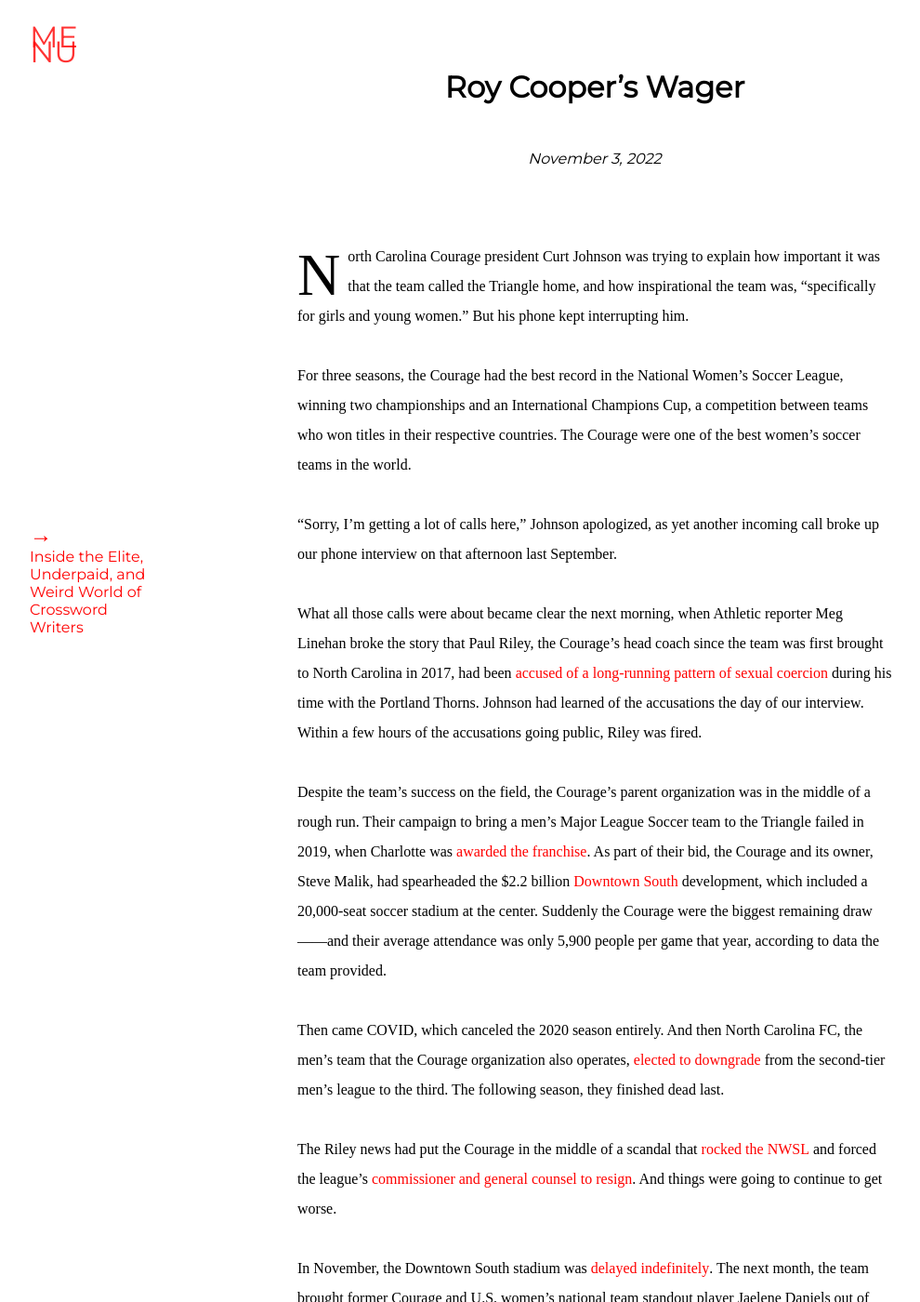
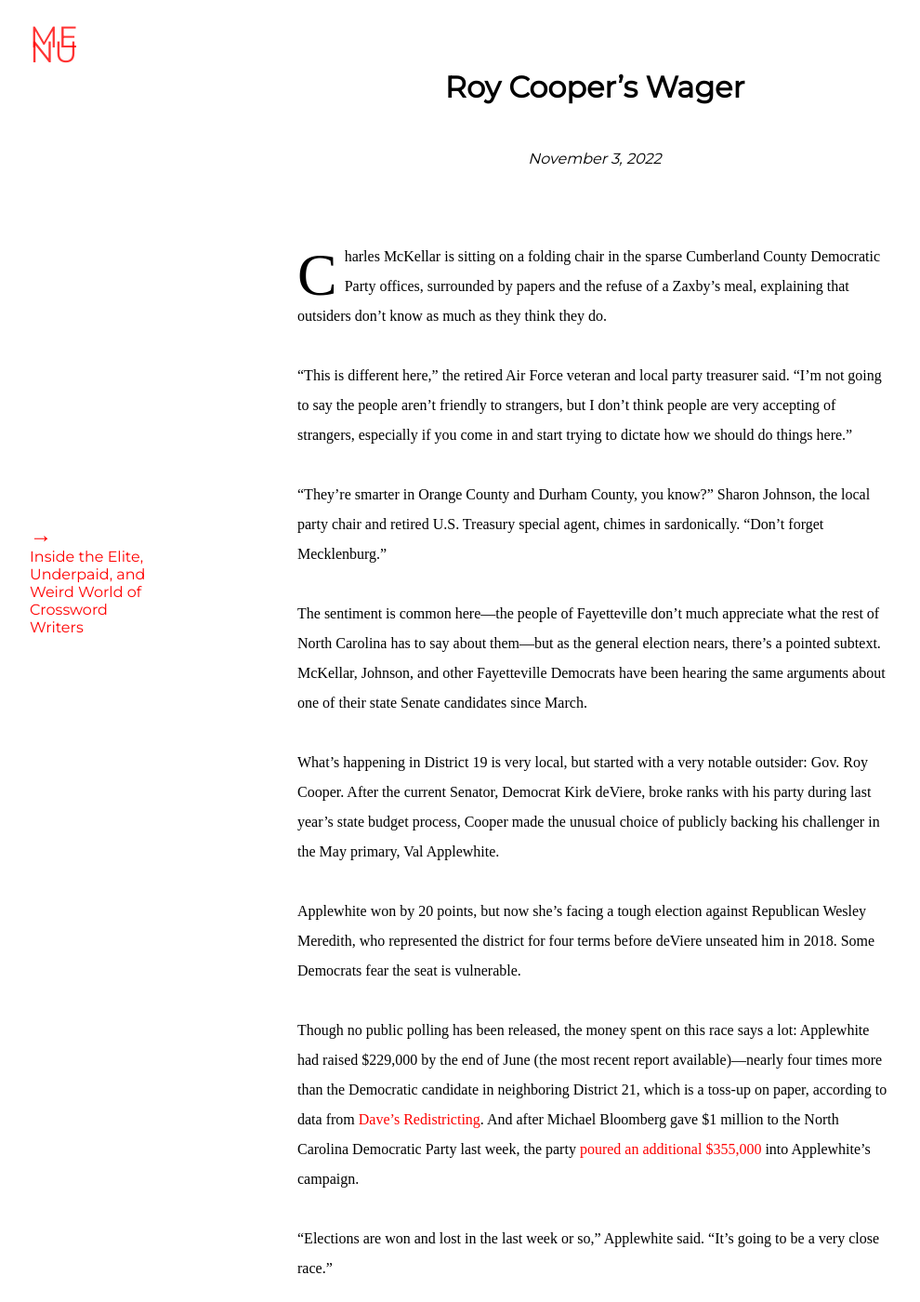
Before and after one commit to themhartman/themhartman.github.io, a Jekyll site: the page built from _posts/2022-11-03-roy-coopers-wager.markdown, in a window 1280 px wide and 1400 px high, scrolled down 470 px. Shown: the whole window at 93% size, without its empty margins (0-990 px from the left). Built offline with Jekyll 4.4.1, drawn with Linux system fonts in a browser that asks for light colours; some web fonts are replaced; some of the changed text lies outside the part shown.

Commit message:
Update 2022-11-03-roy-coopers-wager.markdown

```diff
--- a/_posts/2022-11-03-roy-coopers-wager.markdown
+++ b/_posts/2022-11-03-roy-coopers-wager.markdown
@@ -11,32 +11,30 @@
 layout: post
 image: /assets/img/theassembly.png
 ---
-North Carolina Courage president Curt Johnson was trying to explain how important it was that the team called the Triangle home, and how inspirational the team was, “specifically for girls and young women.” But his phone kept interrupting him.
+Charles McKellar is sitting on a folding chair in the sparse Cumberland County Democratic Party offices, surrounded by papers and the refuse of a Zaxby’s meal, explaining that outsiders don’t know as much as they think they do.
 
-For three seasons, the Courage had the best record in the National Women’s Soccer League, winning two championships and an International Champions Cup, a competition between teams who won titles in their respective countries. The Courage were one of the best women’s soccer teams in the world.
+“This is different here,” the retired Air Force veteran and local party treasurer said. “I’m not going to say the people aren’t friendly to strangers, but I don’t think people are very accepting of strangers, especially if you come in and start trying to dictate how we should do things here.”
 
-“Sorry, I’m getting a lot of calls here,” Johnson apologized, as yet another incoming call broke up our phone interview on that afternoon last September.
+“They’re smarter in Orange County and Durham County, you know?” Sharon Johnson, the local party chair and retired U.S. Treasury special agent, chimes in sardonically. “Don’t forget Mecklenburg.”
 
-What all those calls were about became clear the next morning, when Athletic reporter Meg Linehan broke the story that Paul Riley, the Courage’s head coach since the team was first brought to North Carolina in 2017, had been [accused of a long-running pattern of sexual coercion](https://theathletic.com/2857633/2021/09/30/this-guy-has-a-pattern-amid-institutional-failure-former-nwsl-players-accuse-prominent-coach-of-sexual-coercion/) during his time with the Portland Thorns. Johnson had learned of the accusations the day of our interview. Within a few hours of the accusations going public, Riley was fired.
+The sentiment is common here—the people of Fayetteville don’t much appreciate what the rest of North Carolina has to say about them—but as the general election nears, there’s a pointed subtext. McKellar, Johnson, and other Fayetteville Democrats have been hearing the same arguments about one of their state Senate candidates since March.
 
-Despite the team’s success on the field, the Courage’s parent organization was in the middle of a rough run. Their campaign to bring a men’s Major League Soccer team to the Triangle failed in 2019, when Charlotte was [awarded the franchise](https://www.theassemblync.com/long-form/football-soccer-futbol/). As part of their bid, the Courage and its owner, Steve Malik, had spearheaded the $2.2 billion [Downtown South](https://www.visitdowntownsouth.com/) development, which included a 20,000-seat soccer stadium at the center. Suddenly the Courage were the biggest remaining draw——and their average attendance was only 5,900 people per game that year, according to data the team provided.
+What’s happening in District 19 is very local, but started with a very notable outsider: Gov. Roy Cooper. After the current Senator, Democrat Kirk deViere, broke ranks with his party during last year’s state budget process, Cooper made the unusual choice of publicly backing his challenger in the May primary, Val Applewhite.
 
-Then came COVID, which canceled the 2020 season entirely. And then North Carolina FC, the men’s team that the Courage organization also operates, [elected to downgrade](https://www.northcarolinafc.com/news/2021/01/10/north-carolina-fc-makes-strategic-move-to-usl-league-one/) from the second-tier men’s league to the third. The following season, they finished dead last.
+Applewhite won by 20 points, but now she’s facing a tough election against Republican Wesley Meredith, who represented the district for four terms before deViere unseated him in 2018. Some Democrats fear the seat is vulnerable.
 
-The Riley news had put the Courage in the middle of a scandal that [rocked the NWSL](https://www.washingtonpost.com/sports/2021/09/30/nwsl-abuse-north-carolina-courage-washington-spirit/) and forced the league’s [commissioner and general counsel to resign](https://www.espn.com/soccer/united-states-nwsl/story/4488556/nwsl-commish-baird-resigns-amid-misconduct-allegations-levelled-at-riley). And things were going to continue to get worse.
+Though no public polling has been released, the money spent on this race says a lot: Applewhite had raised $229,000 by the end of June (the most recent report available)—nearly four times more than the Democratic candidate in neighboring District 21, which is a toss-up on paper, according to data from [Dave’s Redistricting](https://davesredistricting.org/maps#viewmap::8288b613-df48-45a7-9bd1-5d9f9ca3d685). And after Michael Bloomberg gave $1 million to the North Carolina Democratic Party last week, the party [poured an](https://cf.ncsbe.gov/CFOrgLkup/ViewDocumentImage/?DID=282928) [additional $355,000](https://cf.ncsbe.gov/CFOrgLkup/ViewDocumentImage/?DID=282927) into Applewhite’s campaign.
 
-In November, the Downtown South stadium was [delayed indefinitely](https://www.newsobserver.com/news/local/counties/wake-county/article255945722.html). The next month, the team brought former Courage and U.S. women’s national team standout player Jaelene Daniels out of retirement—despite her infamous decision to turn down a national team call-up because she [refused to wear a special-edition Gay Pride jersey](https://www.espn.com/espnw/sports/story/_/id/23655663/jaelene-hinkle-says-decided-united-states-women-soccer-team-pride-month-call-christian-faith).
+“Elections are won and lost in the last week or so,” Applewhite said. “It’s going to be a very close race.”
 
-The Courage fans were incensed.
+Many have puzzled over why Cooper would risk complicating the District 19 race at a time when Republicans are only two seats away from a supermajority in the Senate.
 
-“This is a tornado that our club willingly stepped back into,” said Jessica Turner, vice president of the Uproar, an independent organization for Courage fans. “They had to anticipate the backlash from not only Courage fans, but the greater women’s soccer community.”
+“I don’t know what transpired between Kirk and the governor,” Johnson said. “I would love to know. I asked. He didn’t tell me.”
 
-As the team looked to recover from the controversies, Johnson was moved into a new role as “chief soccer officer.” The team [brought in Francie Gottsegen](https://www.northcarolinafc.com/news/2022/01/14/francie-gottsegen-named-president-of-north-carolina-football-club/) as club president in January.
+Cooper said he endorsed Applewhite because she “isn’t afraid to stand up to Right Wing Republicans.”
 
-“No question, I came in at a challenging time,” Gottsegen told me in May. “I certainly knew what I was walking into. We had our challenges, and challenges ebb and flow with any organization, regardless of what they are.”
-
-But now, halfway through the regular season, the Courage find themselves in last place. Ticket sales are abysmal, and the most loyal fans are frustrated with the front office. Whether the Courage can turn things around has as much to do with soccer as it does with politics—and whether they can attract enough spectators to become more than a niche attraction.
+But now his veto power—the key to his governing strategy—is at stake, and District 19 might make the difference.
 
 ---
 
-_Read the rest at_ [The Assembly](https://www.theassemblync.com/long-form/nc-courage-womens-soccer/).
+_Read the rest at_ [The Assembly](https://www.theassemblync.com/politics/elections/cooper-district-19-senate/).
```
